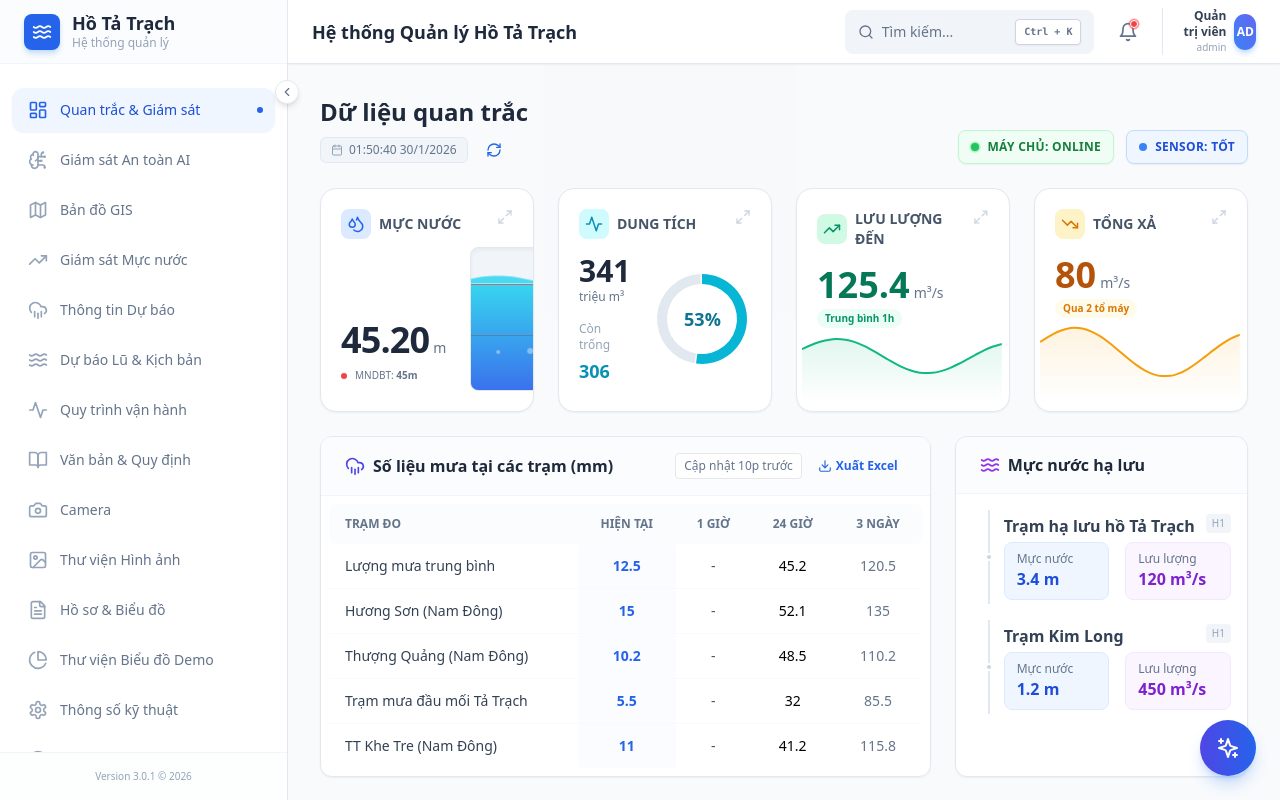
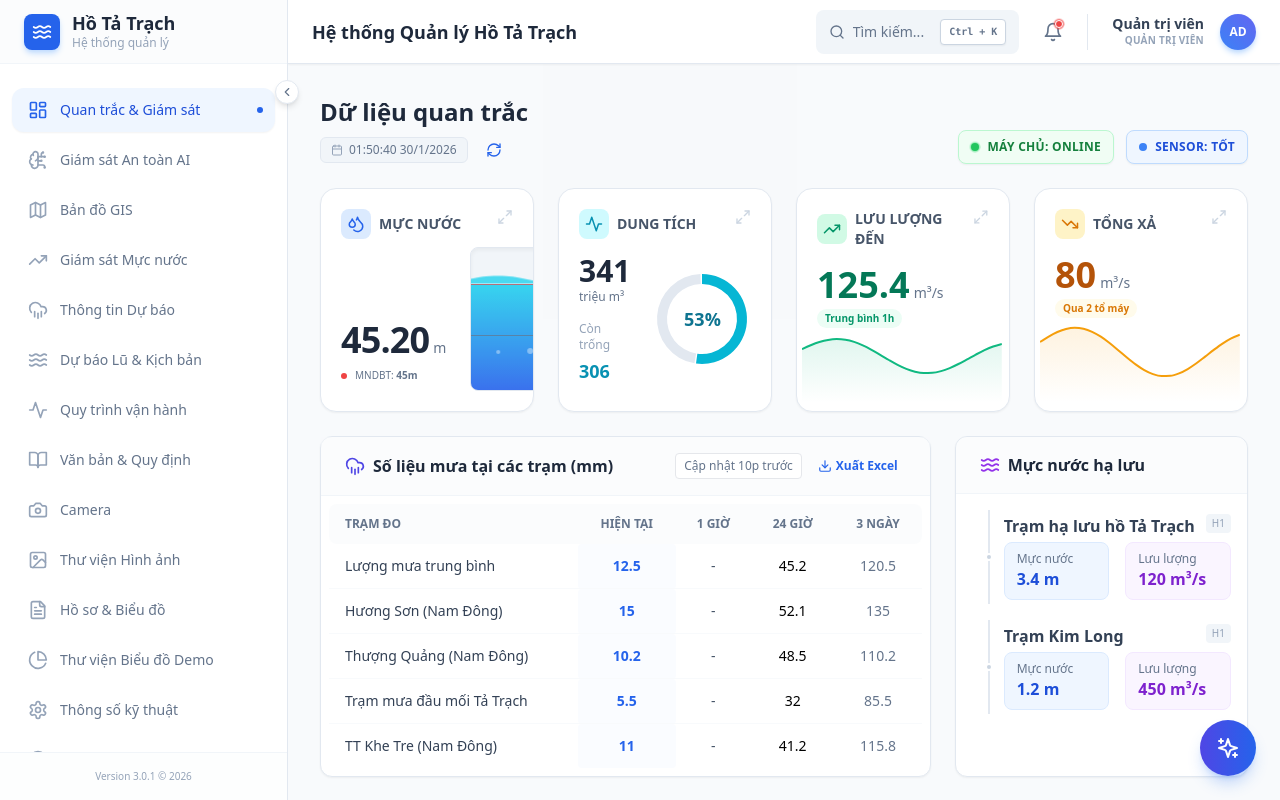
Before and after one commit to filezingme/quantrac-tatrach, a React (Vite) app: page / in a window 1280 px wide. Both pictures are taken after a click on the button "Đăng nhập hệ thống". Built offline with nearby package versions, Linux system fonts and the light colour scheme.

Commit message:
fix(ui): Improve user menu styling and role display
Updates the user menu in App.tsx to use flex column for user details, enhancing alignment. Also, localizes the 'admin' role to 'Quản trị viên' for Vietnamese users.

```diff
--- a/App.tsx
+++ b/App.tsx
@@ -335,13 +335,17 @@ const MainLayout: React.FC<{ onLogout: () => void }> = ({ onLogout }) => {
              <div className="relative pl-4 border-l border-slate-200 dark:border-slate-700" ref={userRef}>
                 <button
                   onClick={() => setIsUserMenuOpen(!isUserMenuOpen)}
-                  className="flex items-center gap-2 group outline-none"
+                  className="flex items-center gap-3 group outline-none pl-2"
                 >
-                  <div className="text-right hidden sm:block">
-                    <p className="text-xs font-bold text-slate-700 dark:text-slate-200 group-hover:text-blue-700 dark:group-hover:text-blue-400 transition-colors">{user.name}</p>
-                    <p className="text-[10px] text-slate-400">{user.role}</p>
+                  <div className="flex flex-col items-end hidden sm:flex mr-1">
+                    <span className="text-sm font-bold text-slate-700 dark:text-slate-200 group-hover:text-blue-700 dark:group-hover:text-blue-400 transition-colors whitespace-nowrap leading-tight">
+                      {user.name}
+                    </span>
+                    <span className="text-[10px] font-semibold text-slate-400 uppercase tracking-wide whitespace-nowrap">
+                      {user.role === 'admin' ? 'Quản trị viên' : 'Nhân viên'}
+                    </span>
                   </div>
-                  <div className={`h-9 w-9 rounded-full bg-gradient-to-tr from-blue-500 to-indigo-500 flex items-center justify-center text-white font-bold text-xs shadow-blue-200 shadow-md ring-2 ring-transparent group-hover:ring-blue-100 dark:group-hover:ring-blue-900 transition-all ${isUserMenuOpen ? 'ring-blue-200 dark:ring-blue-800' : ''}`}>
+                  <div className={`h-9 w-9 shrink-0 rounded-full bg-gradient-to-tr from-blue-500 to-indigo-500 flex items-center justify-center text-white font-bold text-xs shadow-blue-200 shadow-md ring-2 ring-transparent group-hover:ring-blue-100 dark:group-hover:ring-blue-900 transition-all ${isUserMenuOpen ? 'ring-blue-200 dark:ring-blue-800' : ''}`}>
                     {user.avatar}
                   </div>
                 </button>
@@ -551,7 +555,7 @@ const MainLayout: React.FC<{ onLogout: () => void }> = ({ onLogout }) => {
                                   >
                                      <X size={20}/>
                                   </button>
-                               </div>
+                                </div>
 
                                <div className="p-8 overflow-y-auto flex-1 hover-scrollbar bg-white dark:bg-slate-800">
                                   <div className={`mb-6 p-4 rounded-xl flex items-start gap-4 ${
```
